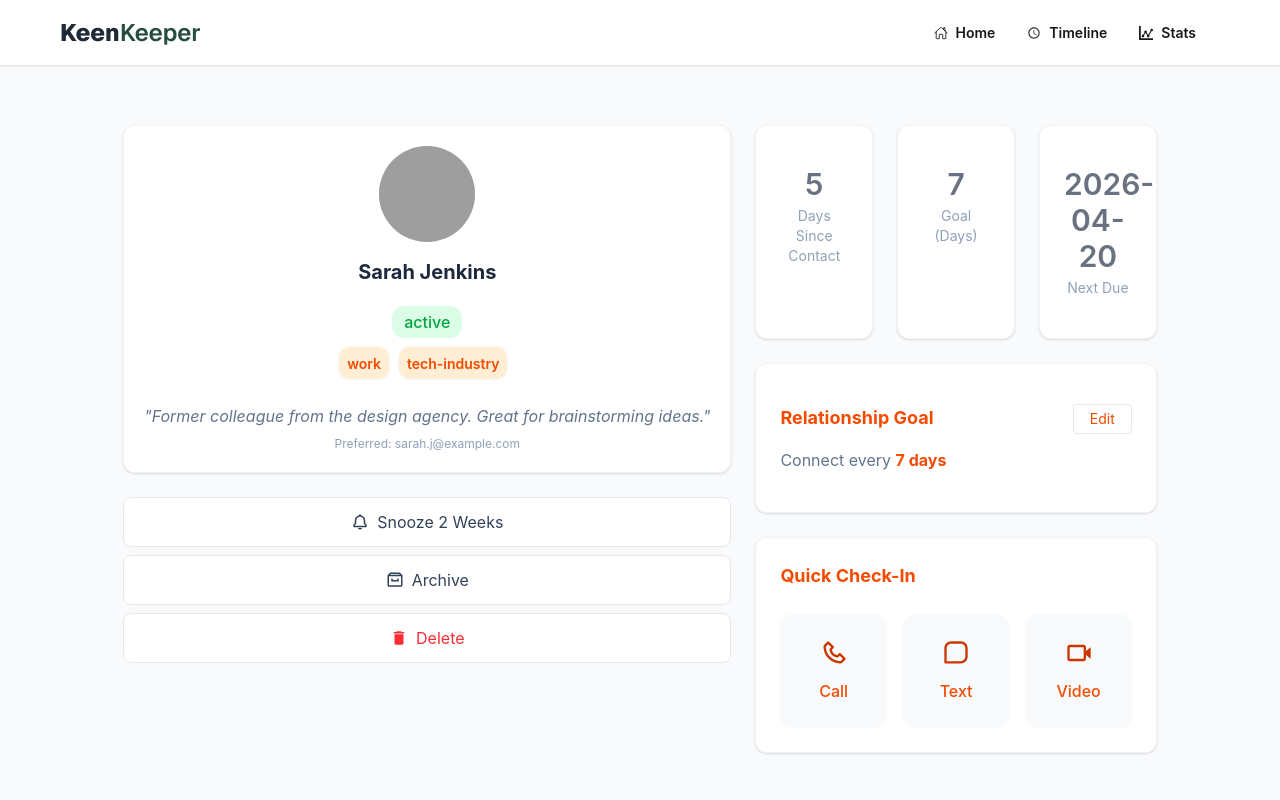
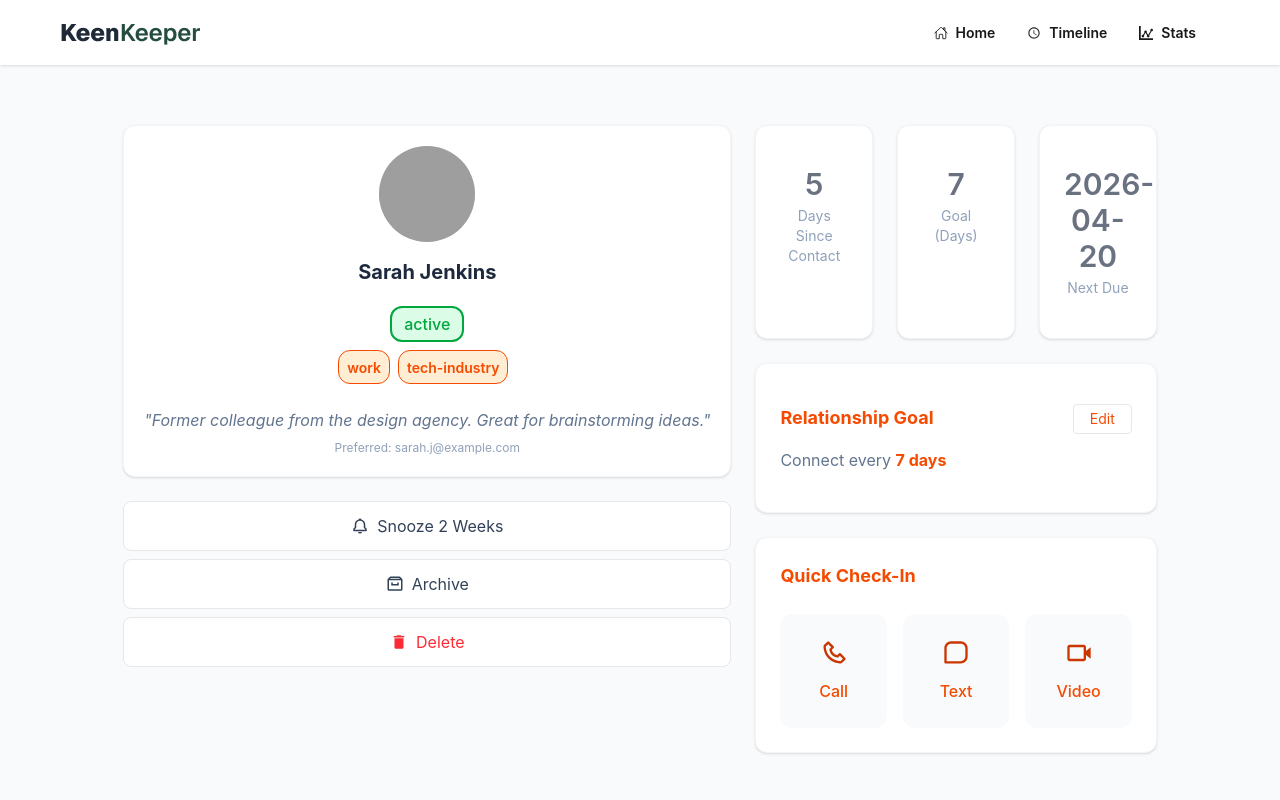
Before and after one commit to eyasinarafat3485-gif/A-07-Keen-keeper-app, a React (Vite) app: page /friendsDetails/1 in a window 1280 px wide. Shown: the top 800 px of the page. Built offline with nearby package versions, Linux system fonts and the light colour scheme; grey boxes are pictures that could not be loaded.

Commit message:
more modify text color

```diff
--- a/src/context/FriendConProvider.jsx
+++ b/src/context/FriendConProvider.jsx
@@ -10,15 +10,15 @@ const FriendConProvider = ({ children }) => {
 
     const handleCall = (curentFriend) => {
         setCallInfo([...callInfo, curentFriend]);
-        toast.success(`${curentFriend.name} added to a call again!`);
+        toast.success(`${curentFriend.name} added to a call!`);
     };
     const handleText = (curentFriend) => {
         setTextInfo([...textInfo, curentFriend]);
-        toast.success(`${curentFriend.name} added to a text again!`);
+        toast.success(`${curentFriend.name} added to a text!`);
     };
     const handleVideo = (curentFriend) => {
         setVideoInfo([...videoInfo, curentFriend]);
-        toast.success(`${curentFriend.name} added to a video call again!`);
+        toast.success(`${curentFriend.name} added to a video call!`);
     };
 
     const data = {
--- a/src/pages/friendDetails/FriendsDetails.jsx
+++ b/src/pages/friendDetails/FriendsDetails.jsx
@@ -31,15 +31,15 @@ const FriendsDetails = () => {
                         <h2 className="text-xl font-bold text-slate-800">{expectedFriend.name}</h2>
 
                         <div className="flex flex-col items-center gap-2 mt-2">
-                            <span className={`px-3 py-1 mt-3 rounded-xl font-medium ${expectedFriend.status === 'active' ? 'text-green-600 bg-green-100' :
-                                expectedFriend.status === 'inactive' ? 'text-red-600 bg-red-100' :
-                                    expectedFriend.status === 'overdue' ? 'text-purple-600 bg-purple-100' :
+                            <span className={`px-3 py-1 mt-3 rounded-xl font-medium ${expectedFriend.status === 'active' ? 'text-green-600 bg-green-100 border-2 border-green-600' :
+                                expectedFriend.status === 'inactive' ? 'text-red-600 bg-red-100 border-2 border-red-600' :
+                                    expectedFriend.status === 'overdue' ? 'text-yellow-600 border-2 border-yellow-600 bg-yellow-100' :
                                         'text-gray-600 bg-gray-100'}`}>
                                 {expectedFriend.status}
                             </span>
                             <div >
                                 {
-                                    expectedFriend.tags.map((tag, ind) => <div key={ind} className="badge bg-orange-100 rounded-xl text-orange-600 mr-2 p-2 font-semibold mx-auto gap-5 py-4">{tag}</div>)
+                                    expectedFriend.tags.map((tag, ind) => <div key={ind} className="badge border border-orange-600 bg-orange-100 rounded-xl mr-2 text-orange-600 p-2 font-semibold py-4">{tag}</div>)
                                 }
                             </div>
                         </div>
```
